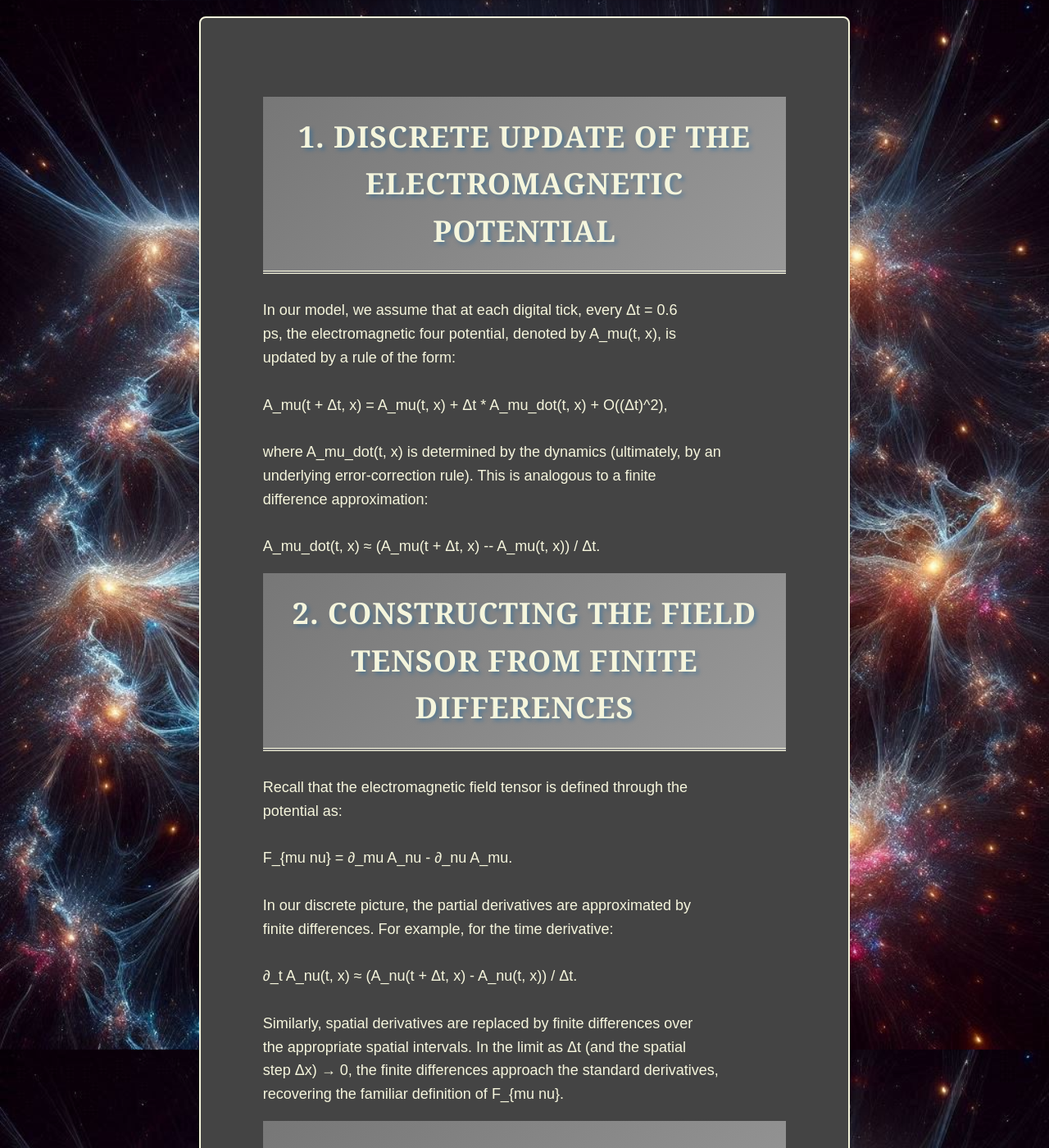
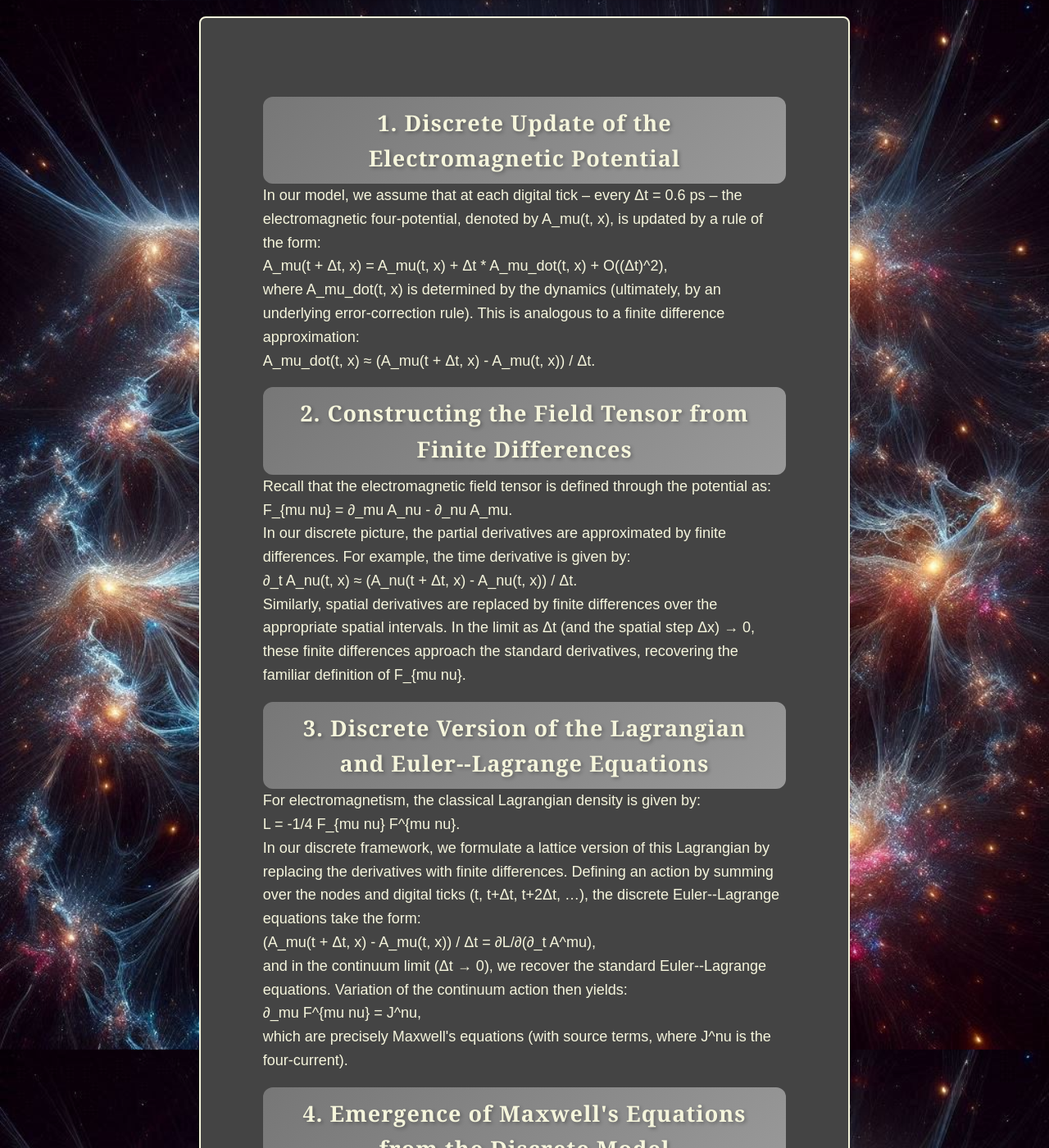
Before and after one commit to CosmicReplicator/AeonLoop, a Jekyll site: the page built from Papers/Maxwells_Derivation.html, in a window 1280 px wide and 1400 px high. Shown: the whole window at 82% size. Built offline with Jekyll 4.4.1, drawn with Linux system fonts in a browser that asks for light colours; some of the changed text lies outside the part shown.

Commit message:
Update Maxwells_Derivation.html

```diff
--- a/Papers/Maxwells_Derivation.html
+++ b/Papers/Maxwells_Derivation.html
@@ -1,62 +1,51 @@
 ---
-layout: default
+layout: default2
 title: "Maxwells Derivation"
----
-
-
-<h1>1. Discrete Update of the Electromagnetic Potential</h1>
-<p>In our model, we assume that at each digital tick, every Δt = 0.6
-ps, the electromagnetic four potential, denoted by A_mu(t, x), is
-updated by a rule of the form:
+sections:
+  - title: "1. Discrete Update of the Electromagnetic Potential"
+    content: >
+      In our model, we assume that at each digital tick – every Δt = 0.6 ps – the electromagnetic four-potential, denoted by A_mu(t, x), is updated by a rule of the form:
 
       A_mu(t + Δt, x) = A_mu(t, x) + Δt * A_mu_dot(t, x) + O((Δt)^2),
 
-where A_mu_dot(t, x) is determined by the dynamics (ultimately, by an
-underlying error-correction rule). This is analogous to a finite
-difference approximation:
+      where A_mu_dot(t, x) is determined by the dynamics (ultimately, by an underlying error-correction rule). This is analogous to a finite difference approximation:
 
-A_mu_dot(t, x) ≈ (A_mu(t + Δt, x) -- A_mu(t, x)) / Δt.</p>
-<h1>2. Constructing the Field Tensor from Finite Differences</h1>
-<p>Recall that the electromagnetic field tensor is defined through the
-potential as:
+      A_mu_dot(t, x) ≈ (A_mu(t + Δt, x) - A_mu(t, x)) / Δt.
+
+  - title: "2. Constructing the Field Tensor from Finite Differences"
+    content: >
+      Recall that the electromagnetic field tensor is defined through the potential as:
 
       F_{mu nu} = ∂_mu A_nu - ∂_nu A_mu.
 
-In our discrete picture, the partial derivatives are approximated by
-finite differences. For example, for the time derivative:
+      In our discrete picture, the partial derivatives are approximated by finite differences. For example, the time derivative is given by:
 
       ∂_t A_nu(t, x) ≈ (A_nu(t + Δt, x) - A_nu(t, x)) / Δt.
 
-Similarly, spatial derivatives are replaced by finite differences over
-the appropriate spatial intervals. In the limit as Δt (and the spatial
-step Δx) → 0, the finite differences approach the standard derivatives,
-recovering the familiar definition of F_{mu nu}.</p>
-<h1>3. Discrete Version of the Lagrangian and Euler--Lagrange Equations</h1>
-<p>For electromagnetism, the classical Lagrangian density is given by:
+      Similarly, spatial derivatives are replaced by finite differences over the appropriate spatial intervals. In the limit as Δt (and the spatial step Δx) → 0, these finite differences approach the standard derivatives, recovering the familiar definition of F_{mu nu}.
+
+  - title: "3. Discrete Version of the Lagrangian and Euler--Lagrange Equations"
+    content: >
+      For electromagnetism, the classical Lagrangian density is given by:
 
       L = -1/4 F_{mu nu} F^{mu nu}.
 
-In our discrete framework, we formulate a lattice version of this
-Lagrangian, replacing the derivatives with finite differences. Defining
-an action by summing over the nodes and digital ticks (t, t+Δt, t+2Δt,
-...), the discrete Euler--Lagrange equations take the form:
+      In our discrete framework, we formulate a lattice version of this Lagrangian by replacing the derivatives with finite differences. Defining an action by summing over the nodes and digital ticks (t, t+Δt, t+2Δt, …), the discrete Euler--Lagrange equations take the form:
 
       (A_mu(t + Δt, x) - A_mu(t, x)) / Δt = ∂L/∂(∂_t A^mu),
 
-and in the continuum limit (Δt → 0), we recover the standard
-Euler--Lagrange equations. Variation of the continuum action yields:
+      and in the continuum limit (Δt → 0), we recover the standard Euler--Lagrange equations. Variation of the continuum action then yields:
 
       ∂_mu F^{mu nu} = J^nu,
 
-which are precisely Maxwell's equations (with source terms, where J^nu
-is the four--current).</p>
-<h1>4. Emergence of Maxwell's Equations from the Discrete Model</h1>
-<p>Thus, by:
+      which are precisely Maxwell's equations (with source terms, where J^nu is the four-current).
+
+  - title: "4. Emergence of Maxwell's Equations from the Discrete Model"
+    content: >
+      Thus, by:
       (i) updating A_mu(t, x) via our universal digital tick,
-(ii) computing the field tensor F_{mu nu} as the finite differences of
-A_mu, and
-(iii) formulating a discrete version of the electromagnetic Lagrangian
-and applying the Euler--Lagrange procedure,
+      (ii) computing the field tensor F_{mu nu} as the finite differences of A_mu, and
+      (iii) formulating a discrete version of the electromagnetic Lagrangian and applying the Euler--Lagrange procedure,
 
       we obtain, in the continuum limit, the familiar differential equations:
 
@@ -65,20 +54,13 @@ we obtain, in the continuum limit, the familiar differential equations:
       ∇ · B = 0,
       ∇ × E + ∂B/∂t = 0,
 
-where the electric field E and the magnetic field B are identified from
-the components of F_{mu nu}. The digital model's error correction at
-each tick prevents divergences from emerging, preempting the need for
-renormalization and yielding a deterministic evolution that aligns with
-Maxwell's equations.</p>
-<h1>5. Summary</h1>
-<p>• The discrete update with Δt = 0.6 ps replaces continuous derivatives
-with finite differences.
-• The electromagnetic field tensor is computed via finite differences of
-A_mu.
-• A discrete Lagrangian formulation and the Euler--Lagrange procedure
-yield Maxwell's equations in the continuum limit.
-• Gauge invariance is maintained by ensuring that the update rules
-respect the transformation A_mu -&gt; A_mu + ∂_mu Λ.
-• The inherent digital error-correction mechanism naturally eliminates
-divergences and the need for renormalization, leading to a deterministic
-model.</p>
+      where the electric field E and the magnetic field B are identified from the components of F_{mu nu}. The digital model's error-correction at each tick prevents divergences from emerging, preempting the need for renormalization and yielding a deterministic evolution that aligns with Maxwell's equations.
+
+  - title: "5. Summary"
+    content: >
+      • The discrete update with Δt = 0.6 ps replaces continuous derivatives with finite differences.
+      • The electromagnetic field tensor is computed via finite differences of A_mu.
+      • A discrete Lagrangian formulation and the Euler--Lagrange procedure yield Maxwell's equations in the continuum limit.
+      • Gauge invariance is maintained by ensuring that the update rules respect the transformation A_mu -> A_mu + ∂_mu Λ.
+      • The inherent digital error-correction mechanism naturally eliminates divergences and the need for renormalization, leading to a deterministic model.
+---
```
Lines whose indentation alone changed are shown as unchanged.
